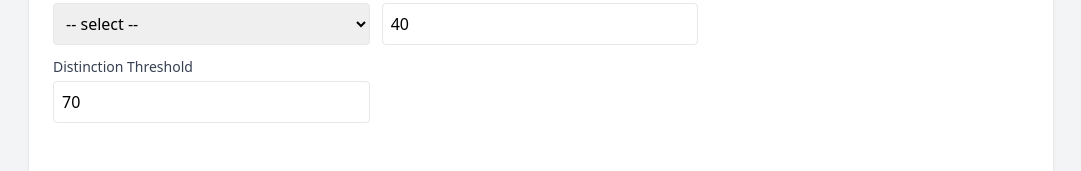
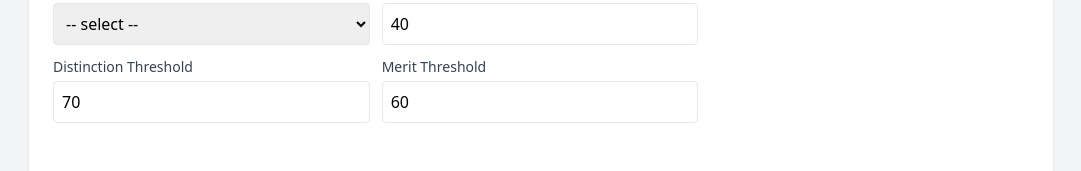
Before and after one commit to yousseflafy/grade-report-app, a React (Create React App) app: page / in a window 1280 px wide. Shown: the part 257-428 px from the top of the page, without its empty margins (99-1180 px from the left). Built offline with nearby package versions, Linux system fonts and the light colour scheme.

Commit message:
Update App.js

```diff
--- a/src/App.js
+++ b/src/App.js
@@ -23,6 +23,7 @@ export default function App() {
   const [title, setTitle] = useState("");
   const [passing, setPassing] = useState(40);
   const [distinction, setDistinction] = useState(70);
+  const [meritThreshold, setMeritThreshold] = useState(60); // New state for merit threshold
   const [overallSummary, setOverallSummary] = useState([]);
   const [groupSummary, setGroupSummary] = useState([]);
   const [reportGenerated, setReportGenerated] = useState(false);
@@ -97,18 +98,23 @@ export default function App() {
 
     const passCount = rows.filter(r => r.grade >= passing).length;
     const distCount = rows.filter(r => r.grade >= distinction).length;
+    // New: calculate merit count
+    const meritCount = rows.filter(r => r.grade >= meritThreshold && r.grade < distinction).length;
     const grades = rows.map(r => r.grade);
     const mean = grades.reduce((a,b) => a+b, 0) / grades.length;
     const sd = Math.sqrt(grades.reduce((a,b) => a + Math.pow(b - mean, 2), 0) / grades.length);
 
     setOverallSummary([{
       N,
+      "Passed": passCount, // New: Number of passing students
+      "Failed": N - passCount, // New: Number of failing students
       "Passing Rate (%)": ((passCount / N) * 100).toFixed(1),
+      "Merit Rate (%)": ((meritCount / N) * 100).toFixed(1), // New: Merit rate
+      "Distinction Rate (%)": ((distCount / N) * 100).toFixed(1),
       Mean: mean.toFixed(2),
       SD: sd.toFixed(2),
       Max: Math.max(...grades),
       Min: Math.min(...grades),
-      "Distinction Rate (%)": ((distCount / N) * 100).toFixed(1),
     }]);
 
     // group summary
@@ -123,17 +129,22 @@ export default function App() {
       const n = arr.length;
       const pass = arr.filter(x => x >= passing).length;
       const d = arr.filter(x => x >= distinction).length;
+      // New: calculate merit count for each group
+      const mCount = arr.filter(x => x >= meritThreshold && x < distinction).length;
       const m = arr.reduce((a,b) => a+b, 0) / n;
       const s = Math.sqrt(arr.reduce((a,b) => a + Math.pow(b - m, 2), 0) / n);
       return {
         Group: g,
         N: n,
+        "Passed": pass, // New: Number of passing students in the group
+        "Failed": n - pass, // New: Number of failing students in the group
         "Passing Rate (%)": ((pass / n) * 100).toFixed(1),
+        "Merit Rate (%)": ((mCount / n) * 100).toFixed(1), // New: Merit rate for the group
+        "Distinction Rate (%)": ((d / n) * 100).toFixed(1),
         Mean: m.toFixed(2),
         SD: s.toFixed(2),
         Max: Math.max(...arr),
         Min: Math.min(...arr),
-        "Distinction Rate (%)": ((d / n) * 100).toFixed(1),
       };
     });
 
@@ -247,6 +258,7 @@ doc.autoTable({
     setTitle("");
     setPassing(40);
     setDistinction(70);
+    setMeritThreshold(60); // New: reset merit threshold
     setOverallSummary([]);
     setGroupSummary([]);
     setReportGenerated(false);
@@ -298,6 +310,12 @@ doc.autoTable({
               <div>
                 <label className="block text-sm text-gray-700">Distinction Threshold</label>
                 <input type="number" value={distinction} onChange={(e) => setDistinction(Number(e.target.value))} className="mt-1 block w-full border rounded px-2 py-2" />
+              </div>
+
+              {/* New input for Merit Threshold */}
+              <div>
+                <label className="block text-sm text-gray-700">Merit Threshold</label>
+                <input type="number" value={meritThreshold} onChange={(e) => setMeritThreshold(Number(e.target.value))} className="mt-1 block w-full border rounded px-2 py-2" />
               </div>
             </div>
           </div>
```
